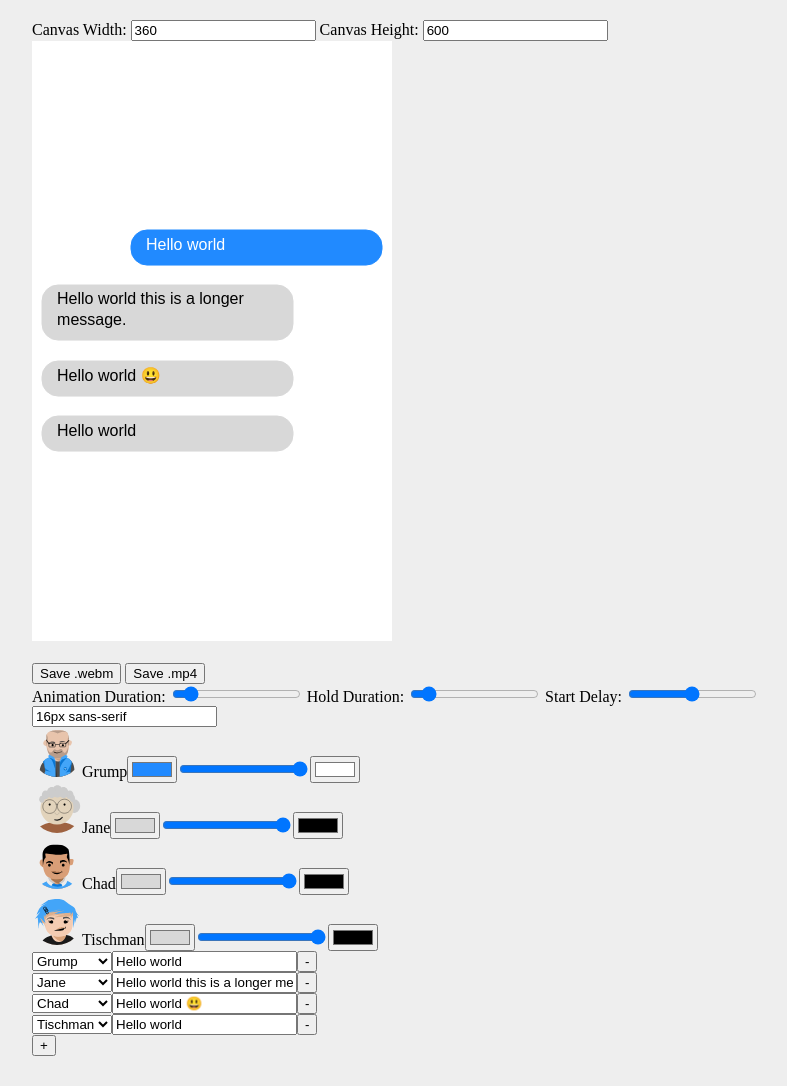
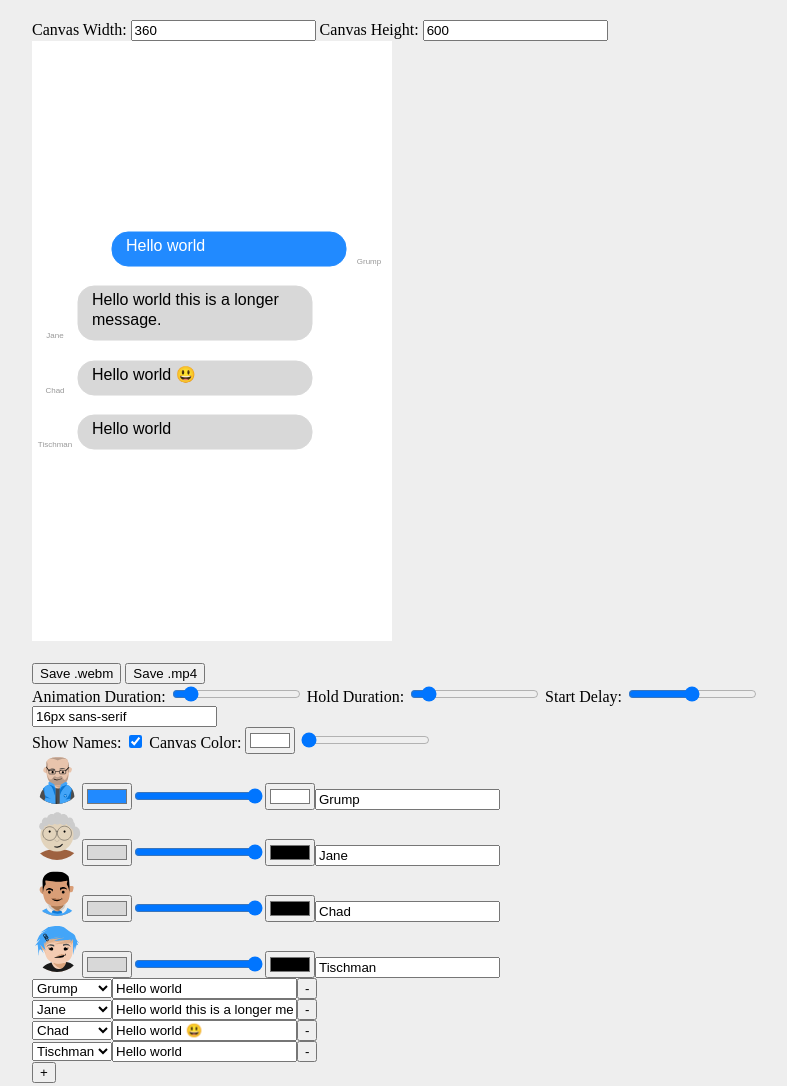
Before and after one commit to williamforster/chat-animator, a plain HTML site: page index.html in a window 1280 px wide. Shown: the whole page, without its empty margins (96-883 px from the left). Drawn offline with Linux system fonts and the light colour scheme.

Commit message:
Add rendering of names

```diff
--- a/animation.js
+++ b/animation.js
@@ -25,7 +25,7 @@ export class AnimationSettings {
     durationMessageSlideUp = 0.5;
     // How long the messages should spend stationary
     durationMessageHold = 0.5;
-    chatBubbleWidthPercent = 0.70;
+    chatBubbleWidthPercent = 0.65;
     chatBubbleSpacingPixels = 20;
     // Text inset as a fraction of the total chat bubble width
     textInsetWidth = 0.06;
@@ -36,6 +36,11 @@ export class AnimationSettings {
     // pixels between vertical lines of text
     lineHeight = 20;
     font = "16px sans-serif";
+    // Show names beside messages or do not show names
+    showNames = true;
+    nameSizePercent = 0.10;
+
+    backColor = "#ffffff00";
 }
 
 // Set to -1 as a reset flag for chat messages. This happens in the drawFrame function
@@ -53,7 +58,7 @@ var currentMessageIndex = -1;
 export function drawFrame(allChatMessages, animationSettings) {
     canvas = document.getElementById("animCanvas");
     const ctx = canvas.getContext("2d");
-    clearCanvas(ctx);
+    clearCanvas(ctx, canvas, animationSettings);
 
     // Reset the message positions
     if (currentMessageIndex === -1) {
@@ -100,9 +105,14 @@ export function playAnimationFromStart() {
 /**
  * Clear the canvas
  * @param context      the drawing context
+ * @param canvas        the canvas element
+ * @param animationSettings     yep
  */
-function clearCanvas(context) {
+function clearCanvas(context, canvas, animationSettings) {
     context.clearRect(0, 0, canvas.width, canvas.height);
+    context.fillStyle = animationSettings.backColor;
+    context.rect(0,0,canvas.width, canvas.height);
+    context.fill();
 }
 
 /**
@@ -117,8 +127,6 @@ function roundedRect(ctx, x, y, width, height, radius) {
     ctx.arcTo(x, y, x, y + radius, radius);
     ctx.stroke();
     ctx.fill();
-
-    //console.log(`Drawing rect ${x} ${y} ${width} ${height}`);
 }
 
 /**
@@ -138,15 +146,23 @@ function drawTextBubble(ctx, message, left, y, canvas, animationSettings) {
     const textWidth = bubbleWidth - 2 * textInsetWidth;
 
     const startHeight = Math.floor(y * canvas.height);
-    ctx.fillStyle = '#d8d8d8'; //"rgb(127 0 0 / 40%)";
+    ctx.fillStyle = '#d8d8d8';
     if (message.profile.picker && message.profile.alpha) {
         const color = addAlpha(message.profile.picker.value, message.profile.alpha.value);
         ctx.fillStyle = color;
     }
     ctx.strokeStyle = ctx.fillStyle;
     var xPos = 10;
-    if (left) {
+    if (!left) {
         xPos = canvas.width - 10 - bubbleWidth;
+    }
+    const nameSizePixels = canvas.width * animationSettings.nameSizePercent;
+    if (animationSettings.showNames) {
+        if (!left) {
+            xPos -= nameSizePixels;
+        } else {
+            xPos += nameSizePixels;
+        }
     }
 
     ctx.font = animationSettings.font;
@@ -162,6 +178,10 @@ function drawTextBubble(ctx, message, left, y, canvas, animationSettings) {
                     startHeight + textInsetHeight,
                     textWidth,
                     animationSettings.lineHeight);
+
+    // Draw name
+    const bottomHeight = startHeight + messageHeight;
+    drawName(ctx, message, bottomHeight, canvas, animationSettings);
 }
 
 /**
@@ -176,7 +196,7 @@ function drawAllTextBubbles(ctx, messages, canvas, animationSettings) {
     for (var message of messages) {
         drawTextBubble(ctx,
                        message,
-                       message.profile.isMainPerson,
+                       !message.profile.isMainPerson,
                        message.actualPosition,
                        canvas,
                        animationSettings);
@@ -276,7 +296,7 @@ function layout(ctx, chatMessages, elapsedTime, canvas, animationSettings) {
 /**
  * Add alpha value from 0-1.0 to a hex color
  */
-function addAlpha(color, opacity) {
+export function addAlpha(color, opacity) {
     // coerce values so it is between 0 and 1.
     var _opacity = Math.round(Math.min(Math.max(opacity ?? 1, 0), 1) * 255);
     var opacityString = _opacity.toString(16).toUpperCase();
@@ -307,7 +327,8 @@ function wrapTextAndDraw(ctx, text, x, y, maxWidth, lineHeight) {
     // Split the initial text into words.
     var words = text.split(' ');
     var line = '';
-
+    ctx.textAlign = 'left';
+    ctx.textBaseline = 'top';
     for(var n = 0; n < words.length; n++) {
         // Test line with next word
         var testLine = line + words[n] + ' ';
@@ -327,3 +348,30 @@ function wrapTextAndDraw(ctx, text, x, y, maxWidth, lineHeight) {
     // Draw any remaining text
     ctx.fillText(line, x, y);
 }
+
+/**
+ * Draw the name next to a text bubble.
+ * @param ctx       the context
+ * @param message   a ChatMessage object
+ * @param bottomHeight   the y pixel baseline to draw from
+ * @param canvas    the canvas element
+ * @param animationSettings object of class AnimationSettings
+ */
+function drawName(ctx, message, bottomHeight, canvas, animationSettings) {
+    const nameSizePixels = canvas.width * animationSettings.nameSizePercent;
+    ctx.fillStyle = '#999999';
+    ctx.textAlign = 'center';
+    ctx.textBaseline = 'bottom';
+
+    const nudge = 5;
+
+    ctx.scale(0.5,0.5);
+    if (animationSettings.showNames) {
+        var centerX = (nameSizePixels / 2) + nudge;
+        if (message.profile.isMainPerson) {
+            centerX = canvas.width - centerX;
+        }
+        ctx.fillText(message.profile.profileName, centerX * 2, bottomHeight * 2);
+    }
+    ctx.scale(2,2);
+}
--- a/index.html
+++ b/index.html
@@ -30,6 +30,12 @@
         <input id="startDelay" type="range" min="0.001" max="2.0" step="0.01"/>
         <br>
         <input type="text" id="font" value="16px sans-serif"/>
+        <br>
+        <label for="showNames">Show Names:</label>
+        <input type="checkbox" checked=true id="showNames"/>
+        <label for="backColor">Canvas Color:</label>
+        <input type="color" id="backColor" value="#ffffff"/>
+        <input type="range" id="backAlpha" min="0.00" max="1.0" step="0.01" value="0.0"/>
         <div id="profiles">
         </div>
         <div id="textFields">
--- a/profile.js
+++ b/profile.js
@@ -57,13 +57,9 @@ export function updateProfileDiv(divElement, profiles) {
         img.src = profile.getImageLink();
         img.alt = profile.getProfileName();
         img.className = "profilePic";
+        // Append the img to the profile div
+        profileDiv.appendChild(img);
 
-        // Create a text node for the profile name
-        const text = document.createTextNode(profile.getProfileName());
-
-        // Append the img and text to the profile div
-        profileDiv.appendChild(img);
-        profileDiv.appendChild(text);
 
         // Add a message color picker
         const picker = document.createElement('input');
@@ -87,6 +83,16 @@ export function updateProfileDiv(divElement, profiles) {
         textPicker.value = profile.color;
         profileDiv.appendChild(textPicker);
         profile.textPicker = textPicker;
+
+        // Create a text node for the profile name
+        const text = document.createElement('input');
+        text.type = 'text';
+        text.value = profile.profileName;
+        const profileClosure = profile;
+        text.addEventListener('change', (e) => {
+            profileClosure.profileName = text.value;
+        });
+        profileDiv.appendChild(text);
 
         // Append the profile div to the main div element
         divElement.appendChild(profileDiv);
--- a/script.js
+++ b/script.js
@@ -1,5 +1,5 @@
 import {Profile, updateProfileDiv} from './profile.js';
-import {playAnimationFromStart, drawFrame, AnimationSettings} from './animation.js';
+import {playAnimationFromStart, drawFrame, AnimationSettings, addAlpha} from './animation.js';
 import {ChatMessage} from './chatMessage.js';
 
 // The image/name pairs that are displayed
@@ -37,6 +37,9 @@ document.addEventListener('DOMContentLoaded', () => {
     const holdDurationInput = document.getElementById('holdDuration');
     const startDelayInput = document.getElementById('startDelay');
     const fontInput = document.getElementById('font');
+    const showNamesInput = document.getElementById('showNames');
+    const backColorInput = document.getElementById('backColor');
+    const backAlphaInput = document.getElementById('backAlpha');
     const newMessageButton = document.getElementById('newMessage');
 
     function setCanvasSize() {
@@ -94,6 +97,19 @@ document.addEventListener('DOMContentLoaded', () => {
         var parts = fontInput.value.replace('px', '').split(' ');
         animationSettings.lineHeight = Number(parts[0]) * 1.2;
         playAnimationFromStart();
+    });
+    showNamesInput.addEventListener('input', () => {
+        animationSettings.showNames = showNamesInput.checked;
+    });
+    function updateBackcolor() {
+        animationSettings.backColor = addAlpha(backColorInput.value,
+                                               backAlphaInput.value);
+    }
+    backColorInput.addEventListener('input', () => {
+        updateBackcolor();
+    });
+    backAlphaInput.addEventListener('input', () => {
+        updateBackcolor();
     });
     newMessageButton.addEventListener('click', () => {
         allChatMessages.push(new ChatMessage("", chatProfiles[0]));
```
